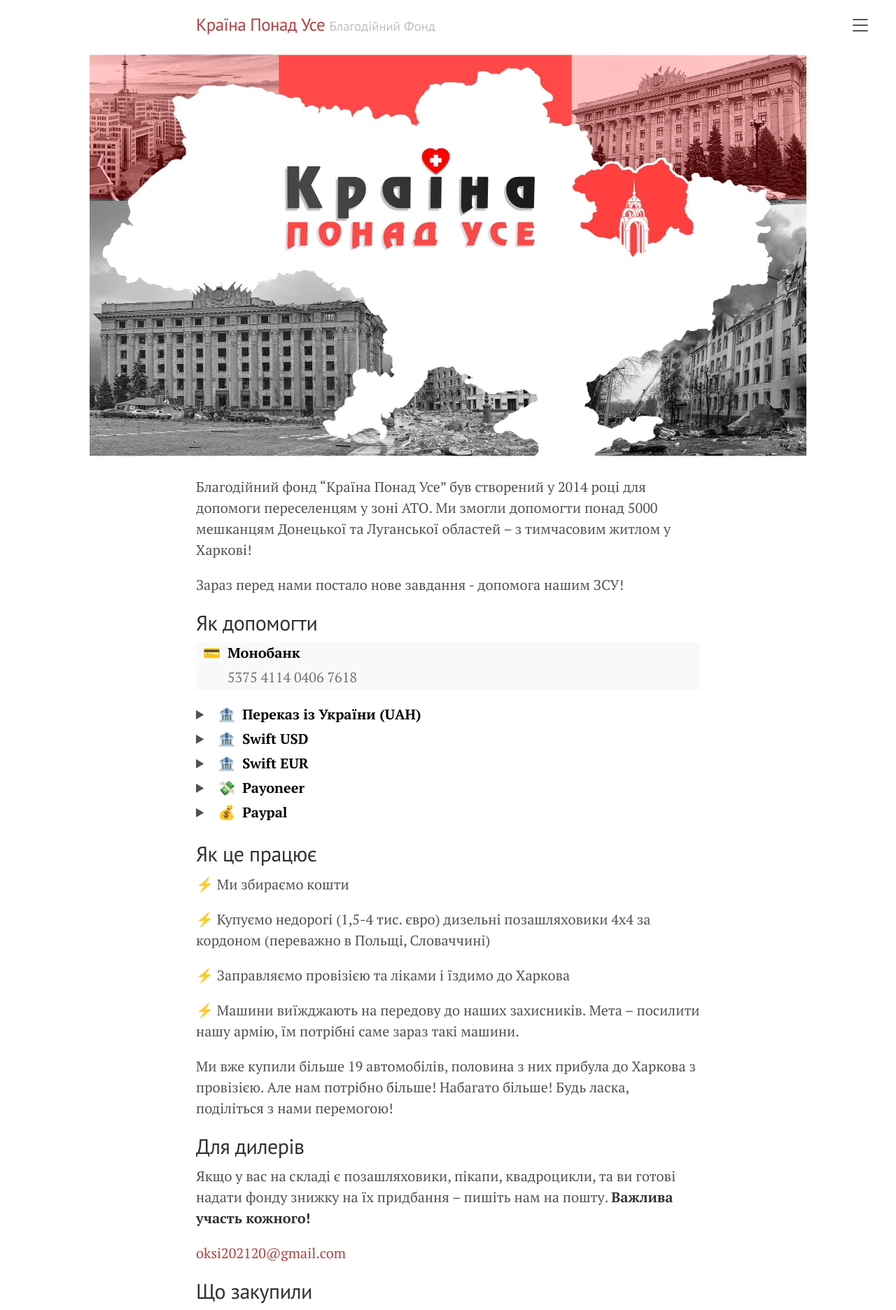
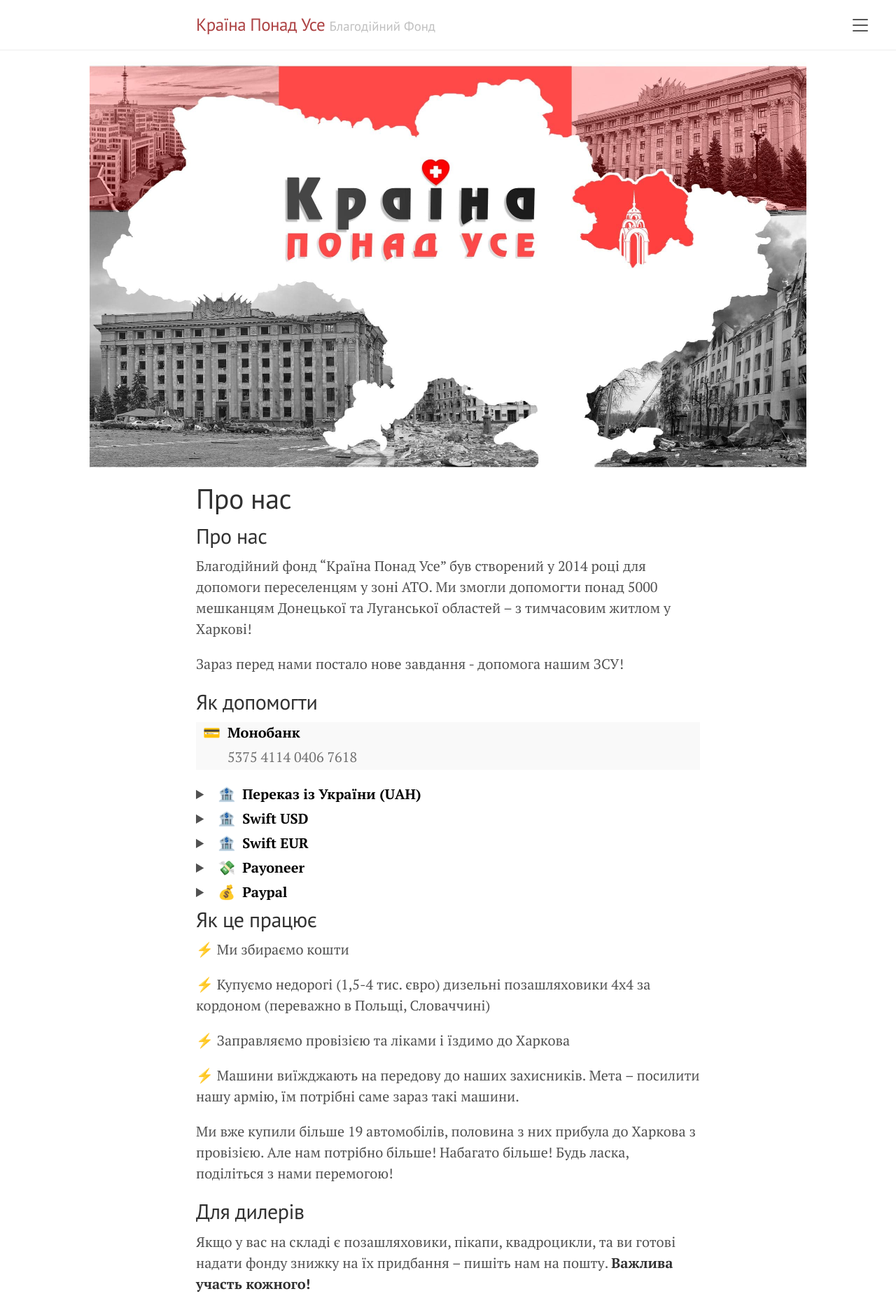
Before and after one commit to veelenga/KrainaPonadYse, a Jekyll site: the page built from index.md, in a window 1280 px wide. Shown: the top 1872 px of the page at 70% size. Built offline with Jekyll 4.4.1, drawn with Linux system fonts in a browser that asks for light colours; our own code applies the rules of GitHub Pages for plain Markdown files.

Commit message:
Sticky header

```diff
--- a/_includes/sidebar.html
+++ b/_includes/sidebar.html
@@ -9,8 +9,6 @@
   </div>
 
   <nav class="sidebar-nav">
-    <a class="sidebar-nav-item{% if page.title == 'Home' %} active{% endif %}" href="{{ '/' | absolute_url }}">Home</a>
-
     {% comment %}
       The code below dynamically generates a sidebar nav of pages with
       `layout: page` in the front-matter. See readme for usage.
@@ -25,6 +23,7 @@
       {% endif %}
     {% endfor %}
 
+    <a class="sidebar-nav-item" href="#про-нас">Про нас</a>
     <a class="sidebar-nav-item" href="#як-допомогти">Як допомогти</a>
     <a class="sidebar-nav-item" href="#як-це-працює">Як це працює</a>
     <a class="sidebar-nav-item" href="#що-закупили">Що закупили</a>
@@ -32,7 +31,16 @@
 
   <div class="sidebar-item">
     <p>
-      &copy; {{ site.time | date: '%Y' }}. All rights reserved.
+      &copy; {{ site.time | date: '%Y' }} All rights reserved
+    </p>
+    <p>
+      Made by
+      <a href="https://twitter.com/veelenga" target="_blank" rel="noreferrer">
+        veelenga
+      </a> &
+      <a href="https://www.facebook.com/aleksandr.zainetdinov" target="_blank" rel="noreferrer">
+        zaynet
+      </a>
     </p>
   </div>
 </div>
--- a/index.md
+++ b/index.md
@@ -1,6 +1,8 @@
 ---
 layout: page
 ---
+
+## Про нас
 
 Благодійний фонд "Країна Понад Усе" був створений у 2014 році для допомоги переселенцям у зоні АТО. Ми змогли допомогти понад 5000 мешканцям Донецької та Луганської областей – з тимчасовим житлом у Харкові!
 
--- a/public/css/lanyon.css
+++ b/public/css/lanyon.css
@@ -42,6 +42,7 @@
 
 html {
   font-family: "PT Serif", Georgia, "Times New Roman", serif;
+  scroll-behavior: smooth;
 }
 
 h1, h2, h3, h4, h5, h6 {
@@ -51,6 +52,17 @@
   letter-spacing: -.025rem;
 }
 
+h2 {
+  padding-top: 60px;
+  margin-top: -60px;
+}
+
+@media (min-width: 48em) {
+  h2 {
+    padding-top: 70px;
+    margin-top: -70px;
+  }
+}
 
 /*
  * Wrapper
@@ -93,9 +105,18 @@
  * Super small header above the content for site name and short description.
  */
 
+.wrap {
+  overflow: scroll;
+  height: 100vh;
+}
+
 .masthead {
+  top: 0;
+  position: sticky;
+  background: white;
   padding-top:    1rem;
-  padding-bottom: 0.25rem;
+  padding-bottom: 1rem;
+  border-bottom: 1px solid #eee;
 }
 .masthead-title {
   margin-top: 0;
```
